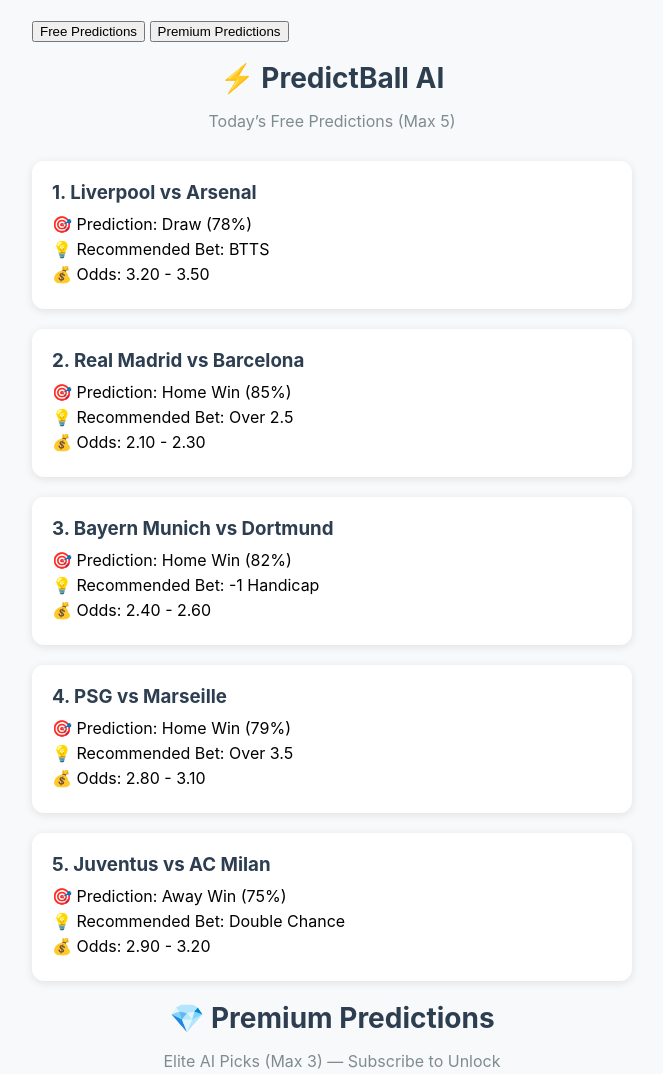
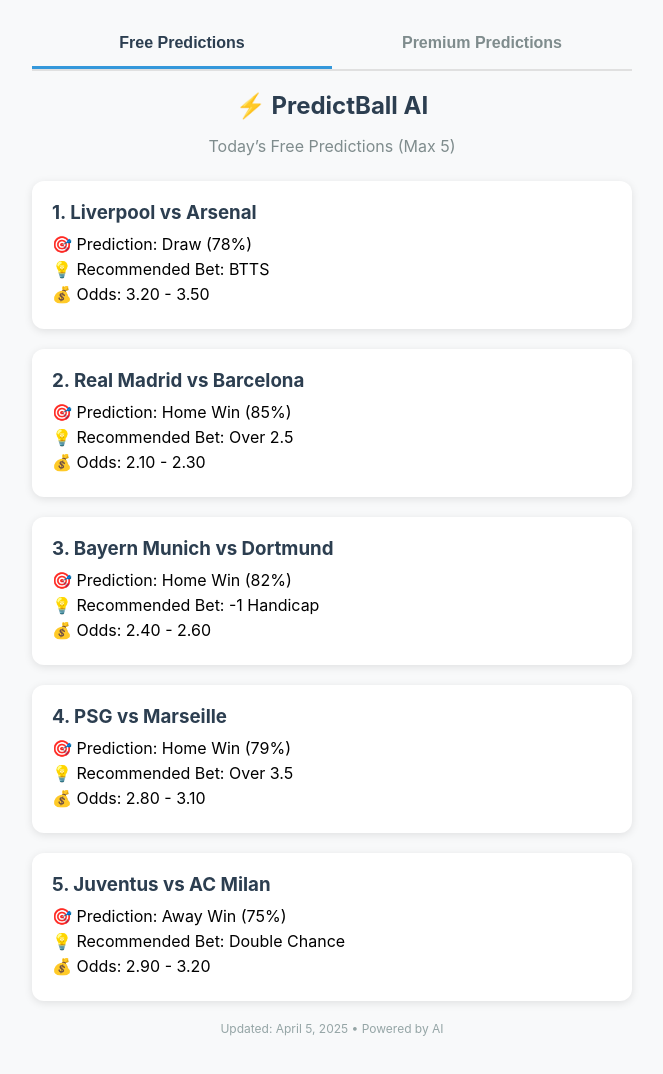
Before and after one commit to Bassamaliamin/Predictball-ai, a plain HTML site: page index.html in a window 1280 px wide. Shown: the top 1074 px of the page, without its empty margins (308-971 px from the left). Drawn offline with Linux system fonts and the light colour scheme.

Commit message:
Update style.css

```diff
--- a/style.css
+++ b/style.css
@@ -11,17 +11,51 @@
   padding: 20px;
 }
 
+/* Tabs */
+.tabs {
+  display: flex;
+  margin-bottom: 20px;
+  border-bottom: 2px solid #e0e0e0;
+}
+
+.tab {
+  flex: 1;
+  padding: 14px 10px;
+  background: none;
+  border: none;
+  font-size: 16px;
+  font-weight: bold;
+  color: #7f8c8d;
+  cursor: pointer;
+  border-bottom: 3px solid transparent;
+}
+
+.tab.active {
+  color: #2c3e50;
+  border-bottom: 3px solid #3498db;
+}
+
+/* Tab Content */
+.tab-content {
+  display: none;
+}
+
+.tab-content.active {
+  display: block;
+}
+
 h1 {
   color: #2c3e50;
   text-align: center;
-  font-size: 28px;
-  margin-bottom: 10px;
+  font-size: 24px;
+  margin: 20px 0 10px;
 }
 
 .subheader {
   text-align: center;
   color: #7f8c8d;
-  margin-bottom: 30px;
+  margin-bottom: 25px;
+  font-size: 16px;
 }
 
 .prediction {
@@ -42,11 +76,16 @@
   font-size: 16px;
 }
 
-.premium-btn {
+.prediction.locked {
+  background: #fdf2e9;
+  border: 1px dashed #e67e22;
+}
+
+.subscribe-btn {
   display: block;
   width: 100%;
   padding: 16px;
-  background: #e67e22;
+  background: #27ae60;
   color: white;
   border: none;
   border-radius: 12px;
```
